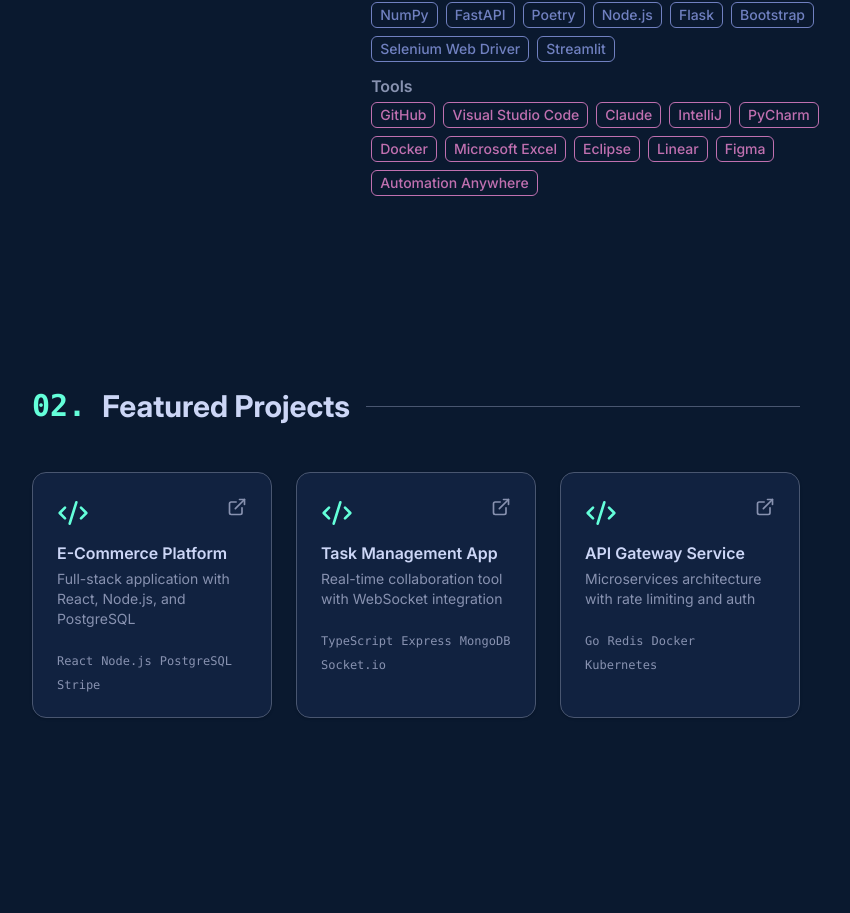
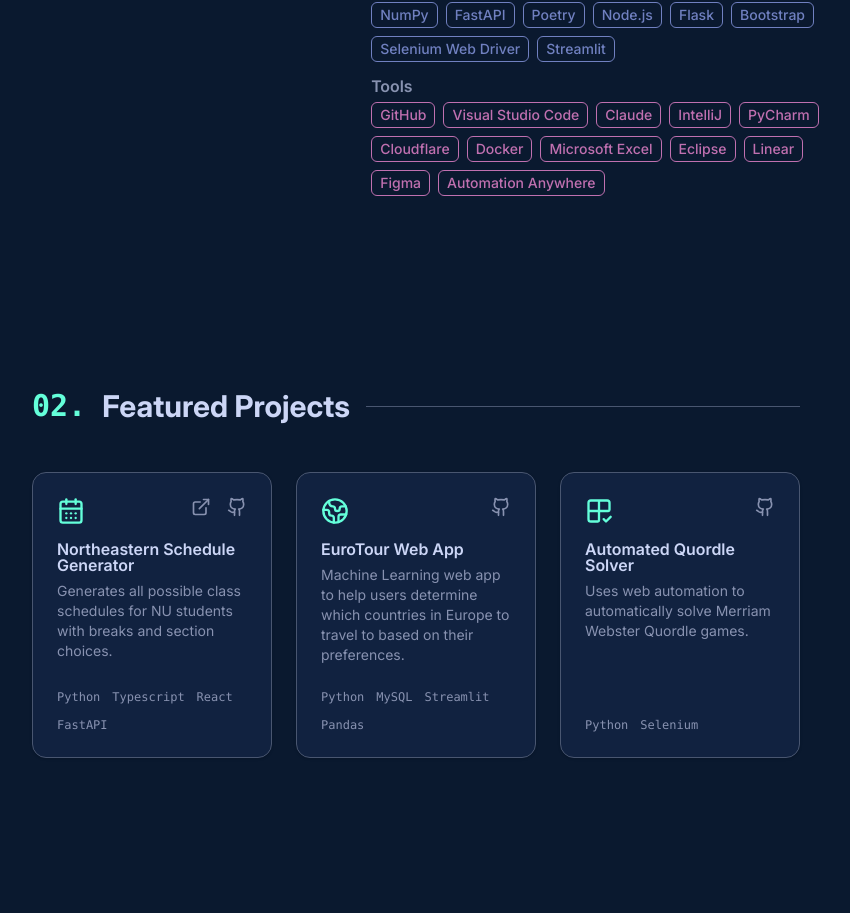
Before and after one commit to AidanKelly50/Personal-Website, a React (Vite) app: page / in a window 1280 px wide. Shown: the part 1438-2351 px from the top of the page, without its empty margins (224-1074 px from the left). Built offline with nearby package versions, Linux system fonts and the light colour scheme.

Commit message:
02 Featured Projects

```diff
--- a/src/App.tsx
+++ b/src/App.tsx
@@ -3,29 +3,9 @@
 import { Badge } from "@/components/ui/badge";
 import { Github, Linkedin, Mail, ExternalLink, Code2 } from "lucide-react";
 import { skills } from "@/constants/skills";
+import { projects } from "@/constants/projects";
 
 function App() {
-  const projects = [
-    {
-      title: "E-Commerce Platform",
-      description: "Full-stack application with React, Node.js, and PostgreSQL",
-      tech: ["React", "Node.js", "PostgreSQL", "Stripe"],
-      link: "#",
-    },
-    {
-      title: "Task Management App",
-      description: "Real-time collaboration tool with WebSocket integration",
-      tech: ["TypeScript", "Express", "MongoDB", "Socket.io"],
-      link: "#",
-    },
-    {
-      title: "API Gateway Service",
-      description: "Microservices architecture with rate limiting and auth",
-      tech: ["Go", "Redis", "Docker", "Kubernetes"],
-      link: "#",
-    },
-  ];
-
   return (
     <div className="min-h-screen w-full bg-background px-4 sm:px-8 md:px-32 xl:px-64">
       {/* Navigation */}
@@ -160,18 +140,25 @@
             >
               <CardHeader>
                 <div className="flex justify-between items-start mb-2">
-                  <Code2 size={32} className="text-primary" />
-                  <a href={project.link} className="hover:opacity-70 transition-opacity">
-                    <ExternalLink size={20} className="text-muted-foreground" />
-                  </a>
+                  {project.icon}
+                  {project.link && (
+                    <a href={project.link} className="hover:opacity-70 transition-opacity mx-4">
+                      <ExternalLink size={20} className="text-muted-foreground" />
+                    </a>
+                  )}
+                  {project.repo && (
+                    <a href={project.repo} className="hover:opacity-70 transition-opacity">
+                      <Github size={20} className="text-muted-foreground" />
+                    </a>
+                  )}
                 </div>
                 <CardTitle style={{ color: "#CCD6F6" }}>{project.title}</CardTitle>
                 <CardDescription className="text-muted-foreground">
                   {project.description}
                 </CardDescription>
               </CardHeader>
-              <CardContent>
-                <div className="flex flex-wrap gap-2">
+              <CardContent className=" mt-auto">
+                <div className="flex flex-wrap gap-3">
                   {project.tech.map((tech) => (
                     <span key={tech} className="text-xs font-mono text-muted-foreground">
                       {tech}
--- /dev/null
+++ b/src/constants/projects.tsx
@@ -0,0 +1,37 @@
+import { CalendarDays, Code2, Earth, Grid2x2Check } from "lucide-react";
+
+export interface Skill {
+  title: string;
+  icon: React.ReactElement;
+  description: string;
+  tech: string[];
+  link?: string;
+  repo?: string;
+}
+
+export const projects = [
+  {
+    title: "Northeastern Schedule Generator",
+    icon: <CalendarDays size={28} className="text-primary mr-auto" />,
+    description:
+      "Generates all possible class schedules for NU students with breaks and section choices.",
+    tech: ["Python", "Typescript", "React", "FastAPI"],
+    link: "nu-schedule-generator.aidanjkelly.com",
+    repo: "https://github.com/AidanKelly50/NUScheduleMaker",
+  },
+  {
+    title: "EuroTour Web App",
+    icon: <Earth size={28} className="text-primary" />,
+    description:
+      "Machine Learning web app to help users determine which countries in Europe to travel to based on their preferences.",
+    tech: ["Python", "MySQL", "Streamlit", "Pandas"],
+    repo: "https://github.com/swbehan/EuroTour",
+  },
+  {
+    title: "Automated Quordle Solver",
+    icon: <Grid2x2Check size={28} className="text-primary" />,
+    description: "Uses web automation to automatically solve Merriam Webster Quordle games.",
+    tech: ["Python", "Selenium"],
+    repo: "https://github.com/AidanKelly50/AutomatedQuordleSolver",
+  },
+];
--- a/src/constants/skills.ts
+++ b/src/constants/skills.ts
@@ -38,6 +38,7 @@
   { name: "Claude", type: "tool" },
   { name: "IntelliJ", type: "tool" },
   { name: "PyCharm", type: "tool" },
+  { name: "Cloudflare", type: "tool" },
   { name: "Docker", type: "tool" },
   { name: "Microsoft Excel", type: "tool" },
   { name: "Eclipse", type: "tool" },
```
